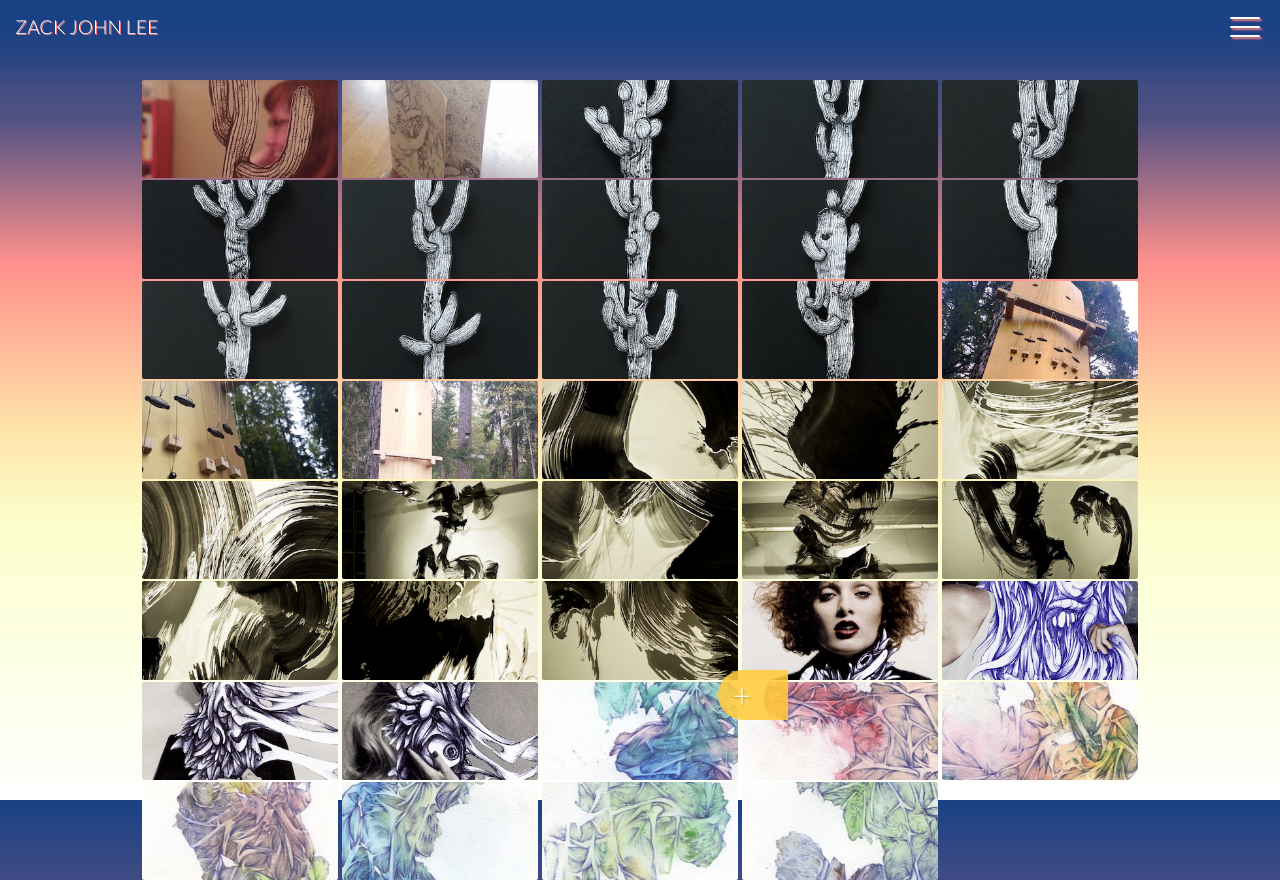
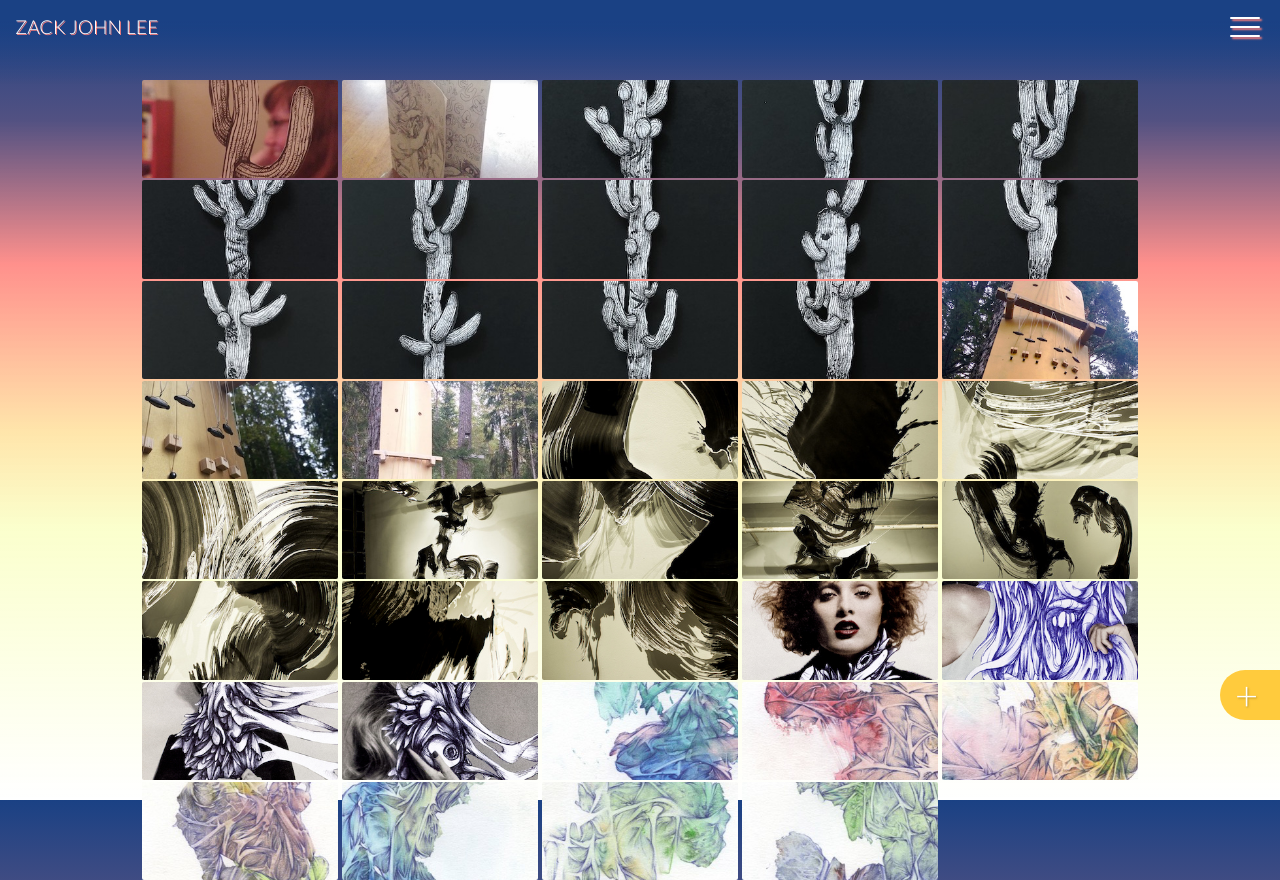
Before and after one commit to zackjohnlee/portfolioShop, a React (Create React App) app: page / in a window 1280 px wide. Built offline with nearby package versions, Linux system fonts and the light colour scheme; no server answers; what react-stripe-elements would draw is missing.

Commit message:
filter sidebar refactor

```diff
--- a/src/css/App.css
+++ b/src/css/App.css
@@ -110,10 +110,10 @@ body.noScroll {
 #filterForm {
   margin: 0 auto;
   position: fixed;
-  background: rgba(255, 203, 61, 0.877);
+  background: #ffcb3d;
   right: 0;
   bottom: 10vh;
-  width: 55%;
+  width: 210px;
   border-radius: 5px 0 0 0;
   transition: 300ms ease-in-out;
   transform: translateX(100%); }
@@ -121,20 +121,20 @@ body.noScroll {
 label .filter-toggler {
   position: fixed;
   bottom: 10vh;
-  right: 54.86%;
+  right: -20px;
   transition: 300ms ease-in-out;
-  transform: translateX(300%);
   height: 50px;
-  width: 70px;
+  width: 80px;
   border-radius: 50px 0 0 50px;
-  background: rgba(255, 203, 61, 0.877); }
+  background: #ffcb3d; }
   label .filter-toggler:before {
     position: absolute;
     content: '+';
-    font-size: 2rem;
+    font-size: 2.5rem;
     color: white;
     line-height: 50px;
     left: 15px;
+    transition: 500ms linear;
     text-shadow: 1px 1px 2px rgba(153, 122, 37, 0.623); }
 
 #filterToggle {
@@ -142,7 +142,9 @@ label .filter-toggler {
   #filterToggle:checked ~ #filterForm {
     transform: translateX(0); }
   #filterToggle:checked ~ label .filter-toggler {
-    transform: translateX(0); }
+    right: 190px; }
+    #filterToggle:checked ~ label .filter-toggler:before {
+      transform: rotate(225deg); }
 
 nav {
   position: fixed;
--- a/src/css/partials/_filter.scss
+++ b/src/css/partials/_filter.scss
@@ -1,10 +1,10 @@
 #filterForm{
     margin: 0 auto;
     position: fixed;
-    background: rgba(255, 203, 61, 0.877);
+    background: rgb(255, 203, 61);
     right: 0;
     bottom: 10vh;
-    width: 55%;
+    width: 210px;
     border-radius: 5px 0 0 0;
     transition: 300ms ease-in-out;
     transform: translateX(100%);
@@ -15,20 +15,22 @@ label{
     .filter-toggler{
         position: fixed;
         bottom: 10vh;
-        right: 54.86%;
+        right: -20px;
+        // left: 50%;
         transition: 300ms ease-in-out;
-        transform: translateX(300%);
+        // transform: translateX(0);
         height: 50px;
-        width: 70px;
+        width: 80px;
         border-radius: 50px 0 0 50px;
-        background: rgba(255, 203, 61, 0.877);
+        background: rgb(255, 203, 61);
         &:before{
             position: absolute;
             content: '+';
-            font-size: 2rem;
+            font-size: 2.5rem;
             color: white;
             line-height: 50px;
             left: 15px;
+            transition: 500ms linear;
             text-shadow: 1px 1px 2px rgba(153, 122, 37, 0.623);
         }
     }
@@ -42,7 +44,11 @@ label{
     }
     &:checked ~ label{
         & .filter-toggler{
-            transform: translateX(0);
+            // transform: translateX(-190px);
+            right: 190px;
+            &:before{
+                transform: rotate(225deg);
+            }
         }
     }
 }
```
Also changed, not shown: 2 other files (tests, documents, lock files or other folders).
